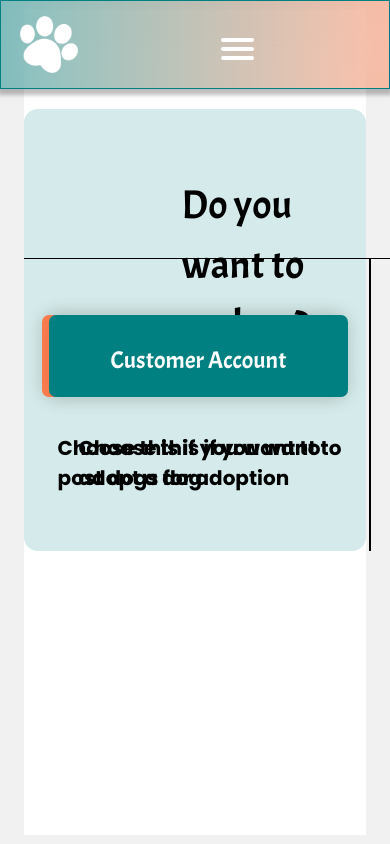
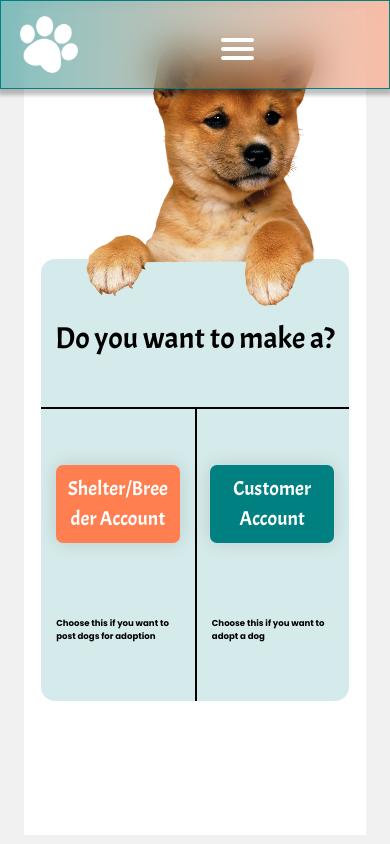
Before and after one commit to awr7/Paws4Homes, a React (Create React App) app in the folder frontend/: page /signup in a window 390 px wide. Built offline with nearby package versions, Linux system fonts and the light colour scheme.

Commit message:
made signup prelude responsive

```diff
--- a/frontend/src/components/Explore/ExplorePage.css
+++ b/frontend/src/components/Explore/ExplorePage.css
@@ -7,16 +7,6 @@
     flex-direction: column;
     align-items: center;
     justify-content: center;
-  }
-
-  .white1-rectangle {
-    background-color: white;
-    width: 1680.002px;
-    height: 100vw;
-    flex-shrink: 0;
-    display: flex;
-
-    position: relative;
   }
 
   .gradient-rectangle {
--- a/frontend/src/components/Signup/CustomerSignup.css
+++ b/frontend/src/components/Signup/CustomerSignup.css
@@ -286,13 +286,13 @@ html, body {
     transform: translateX(-50%);
     z-index: 1000;
     background: #fff;
-    padding: 40px; /* Increased padding */
+    padding: 40px;
     border: 1px solid #ccc;
-    border-radius: 10px; /* Slightly larger border radius */
+    border-radius: 10px;
     box-shadow: 0 4px 8px rgba(0,0,0,0.2);
-    width: 50%; /* Larger width */
-    max-width: 600px; /* Maximum width */
-    text-align: center; /* Center text */
+    width: 50%;
+    max-width: 600px;
+    text-align: center;
 }
 
 .popup-message {
--- a/frontend/src/components/Signup/Signup.css
+++ b/frontend/src/components/Signup/Signup.css
@@ -14,8 +14,8 @@ html, body {
 
 .white1-rectangle {
   background-color: white;
-  width: 1680.002px;
-  height: 936.924px;
+  width: 87.9%;
+  height: 97.8vh;
   display: flex;
   align-items: center;
   justify-content: center;
@@ -26,7 +26,7 @@ html, body {
   height: 442px;
   background: #D5EAEA;
   border-radius: 14.05px;
-  margin-top: 100px;
+  top:7%;
   position: relative;
 }
 
@@ -34,11 +34,9 @@ html, body {
   color: black;
   font-size: 40px;
   font-family: 'Acme', sans-serif;
-  font-weight: 400;
-  word-wrap: break-word;
-  position: absolute;
-  top: 66px;
-  left: 158px;
+  position: relative;
+  text-align: center;
+  top: 13%;
 }
 
 .vertical-line {
@@ -47,47 +45,39 @@ html, body {
   transform-origin: 0 0;
   border: 1px solid rgb(0, 0, 0);
   position: absolute;
-  left: 345px;
-  top: 149px;
+  left: 50%;
+  bottom: 0;
 }
-.horizontal-line {
+.horizontally-line {
   width: 100%;
   height: 1px;
-  border-top: 1px solid black;
+  border: 1px solid rgb(0, 0, 0);
   position: absolute;
-  top: 149px;
+  top: 33.5%;
 }
 
 .shelter-breeder-button {
-  padding-top: 26.22px;
-  padding-bottom: 19.63px;
-  padding-left: 32.84px;
-  padding-right: 32.77px;
+  padding: 3%;
+  width: 40%;
   background: #FF7F50;
   box-shadow: 0px 0px 19.665578842163086px rgba(0, 0, 0, 0.12);
   border-radius: 7.02px;
-  justify-content: center;
-  align-items: center;
-  display: inline-flex;
   position: absolute;
-  left: 18px;
+  left: 5%;
   top: 206px;
   cursor: pointer;
 }
 
 .customer-account-button {
-  padding-top: 26.22px;
-  padding-bottom: 19.63px;
-  padding-left: 61.84px;
-  padding-right: 61.77px;
+  padding: 3%;
+  width: 40%;
   background: #008080;
   box-shadow: 0px 0px 19.665578842163086px rgba(0, 0, 0, 0.12);
   border-radius: 7.02px;
   justify-content: center;
   align-items: center;
-  display: inline-flex;
   position: absolute;
-  right: 18px;
+  right: 5%;
   top: 206px;
   cursor: pointer;
 }
@@ -97,7 +87,6 @@ html, body {
   color: white;
   font-size: 24px;
   font-family: 'Acme', sans-serif;
-  font-weight: 400;
   word-wrap: break-word;
 }
 
@@ -105,31 +94,51 @@ html, body {
   color: black;
   font-size: 20px;
   font-family: 'Poppins', sans-serif;
-  font-weight: 700;
   word-wrap: break-word;
   position: absolute;
-  left: 34px;
-  top: 324px;
+  left: 5%;
+  bottom: 58px;
 }
 
 .adopt-text {
   color: black;
   font-size: 20px;
   font-family: 'Poppins', sans-serif;
-  font-weight: 700;
   word-wrap: break-word;
   position: absolute;
-  right: 25px;
+  right: 6%;
   bottom: 58px;
 }
 
 .peeking-dog {
   width: 264px;
   height: 264px;
-  transform: rotate(-3deg);
   transform-origin: 0 0;
   position: absolute;
-  top: 97px;
-  left: 796px;
+  top: -17%;
+  left: 50%;
+  transform: translate(-50%, -50%) rotate(-3deg);
   z-index: 2;
 }
+
+@media (max-width:890px) {
+  .signup-rectangle {
+    width: 90%;
+  }
+  .adopt-text{
+    font-size: 2.2vw;
+    right: 8%;
+  }
+  .shelter-text{
+    font-size: 2.2vw;
+  }
+  .button-text{
+    font-size: 20px;
+  }
+}
+
+@media (max-width:545px) {
+  .account-type-text{
+    font-size: 30px;
+  }
+}
--- a/frontend/src/components/Signup/Signup.js
+++ b/frontend/src/components/Signup/Signup.js
@@ -16,12 +16,12 @@ const Signup = () => {
   };
     return (
         <div className="signup-container">
-            <div className="white-rectangle">
-            <img src={peekingDog} alt="Peeking Dog" className="peeking-dog" />
+            <div className="white1-rectangle">
                 <div className="signup-rectangle">
+                    <img src={peekingDog} alt="Peeking Dog" className="peeking-dog" />
                     <div className="account-type-text">Do you want to make a?</div>
                     <div className="vertical-line"></div>
-                    <div className="horizontal-line"></div>
+                    <div className="horizontally-line"></div>
                     <div className="shelter-breeder-button" onClick={handleShelterBreederAccountClick}>
                     <div className="button-text">Shelter/Breeder Account</div>
                 </div>
```
